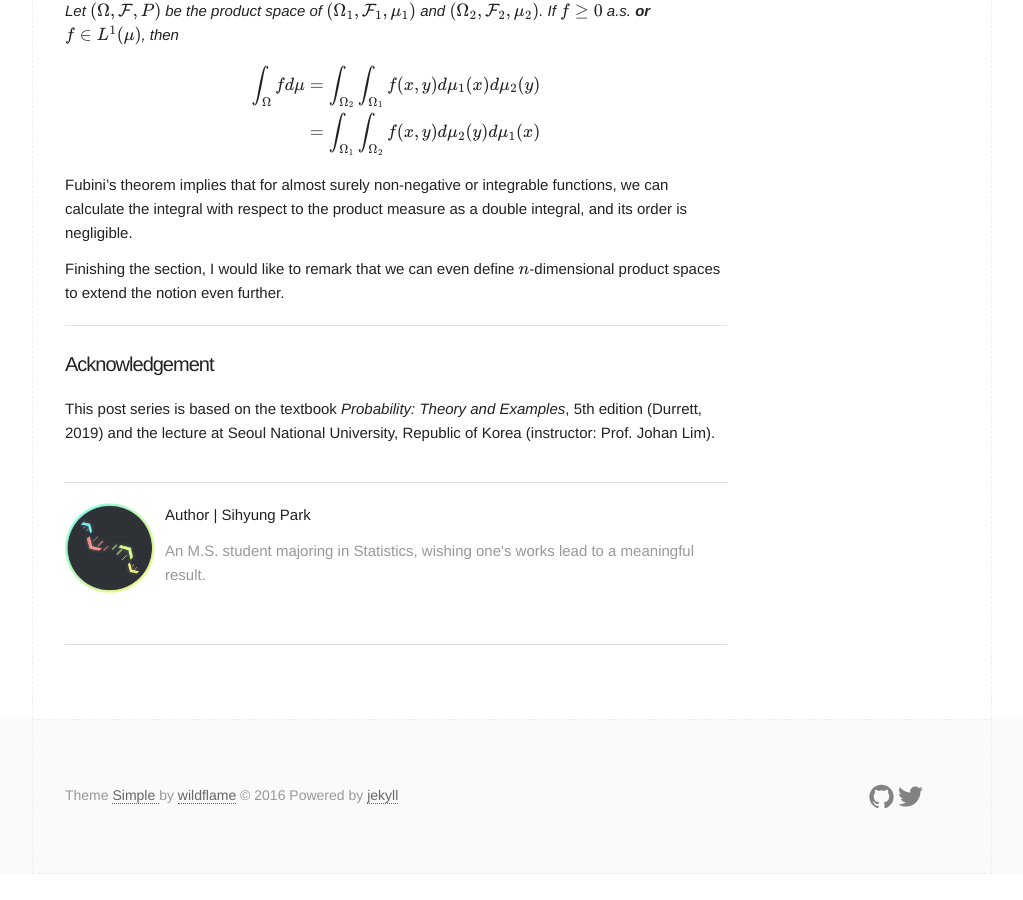
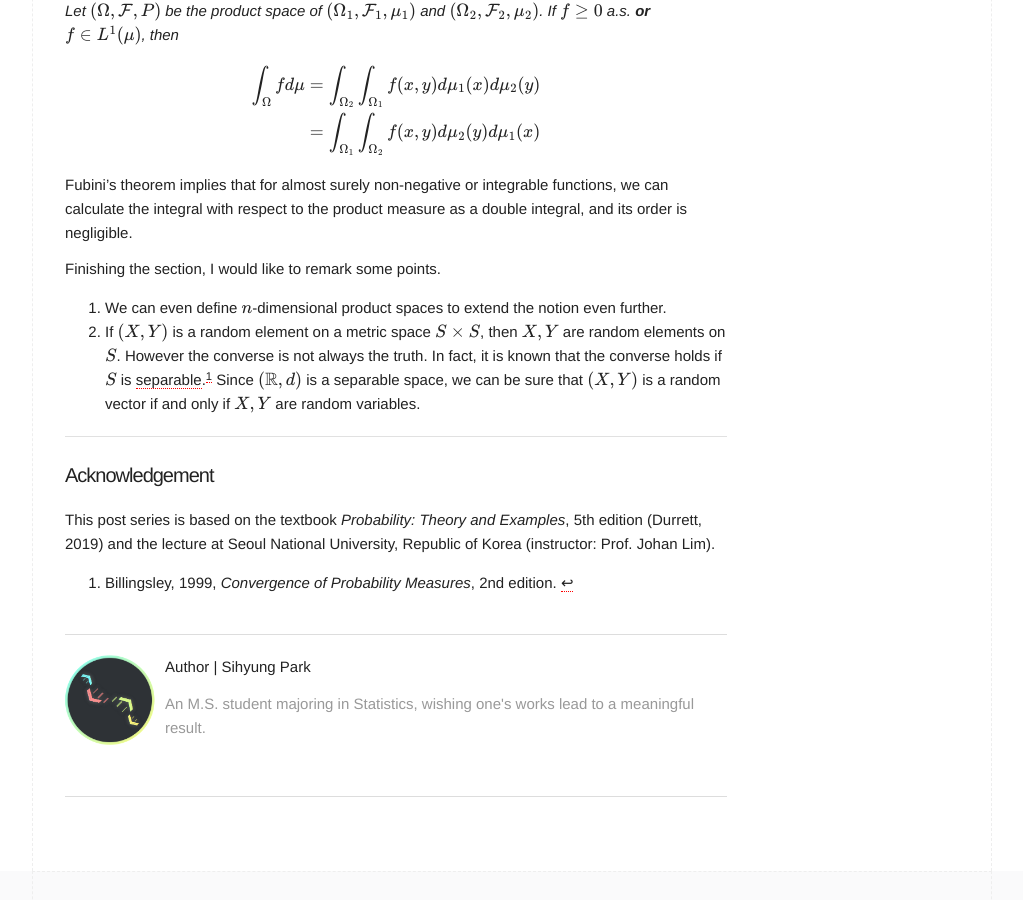
Before and after one commit to naturale0/naturale0.github.io, a Jekyll site: the page built from _posts/2020-12-19-[PTE] 1.7 product space.md, in a window 1280 px wide and 900 px high, scrolled down 1041 px. Shown: the whole window, without its empty margins (128-1151 px from the left). Built offline with Jekyll 4.4.1, drawn with Linux system fonts in a browser that asks for light colours; formulas are drawn with MathJax 3; comment, search, counter and statistics services are not loaded; before the commit the page ends 1915 px from its top, so only the background shows below that.

Commit message:
post PTE 1.7

```diff
--- a/_posts/2020-12-19-[PTE] 1.7 product space.md
+++ b/_posts/2020-12-19-[PTE] 1.7 product space.md
@@ -43,10 +43,15 @@ $$
 
 Fubini's theorem implies that for almost surely non-negative or integrable functions, we can calculate the integral with respect to the product measure as a double integral, and its order is negligible.
 
-Finishing the section, I would like to remark that we can even define $n$-dimensional product spaces to extend the notion even further.
+Finishing the section, I would like to remark some points.
+
+1. We can even define $n$-dimensional product spaces to extend the notion even further.
+2. If $(X,Y)$ is a random element on a metric space $S \times S$, then $X, Y$ are random elements on $S$. However the converse is not always the truth. In fact, it is known that the converse holds if $S$ is [separable](https://en.wikipedia.org/wiki/Separable_space).[^1] Since $(\mathbb{R}, d)$ is a separable space, we can be sure that $(X,Y)$ is a random vector if and only if $X, Y$ are random variables.
 
 ---
 
 ### Acknowledgement
 
 This post series is based on the textbook *Probability: Theory and Examples*, 5th edition (Durrett, 2019) and the lecture at Seoul National University, Republic of Korea (instructor: Prof. Johan Lim).
+
+[^1]: Billingsley, 1999, *Convergence of Probability Measures*, 2nd edition.
```
Also changed, not shown: 2 other files.
